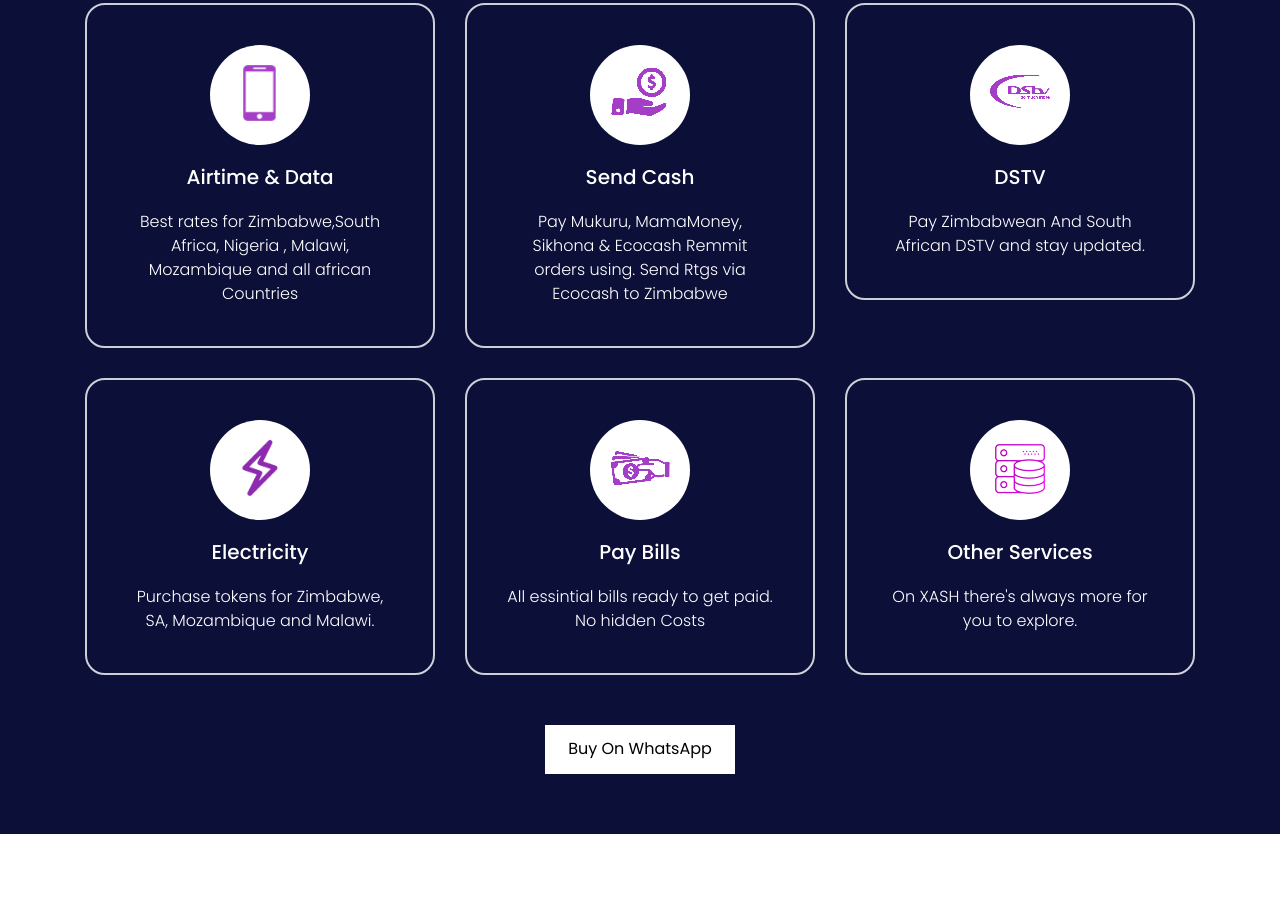
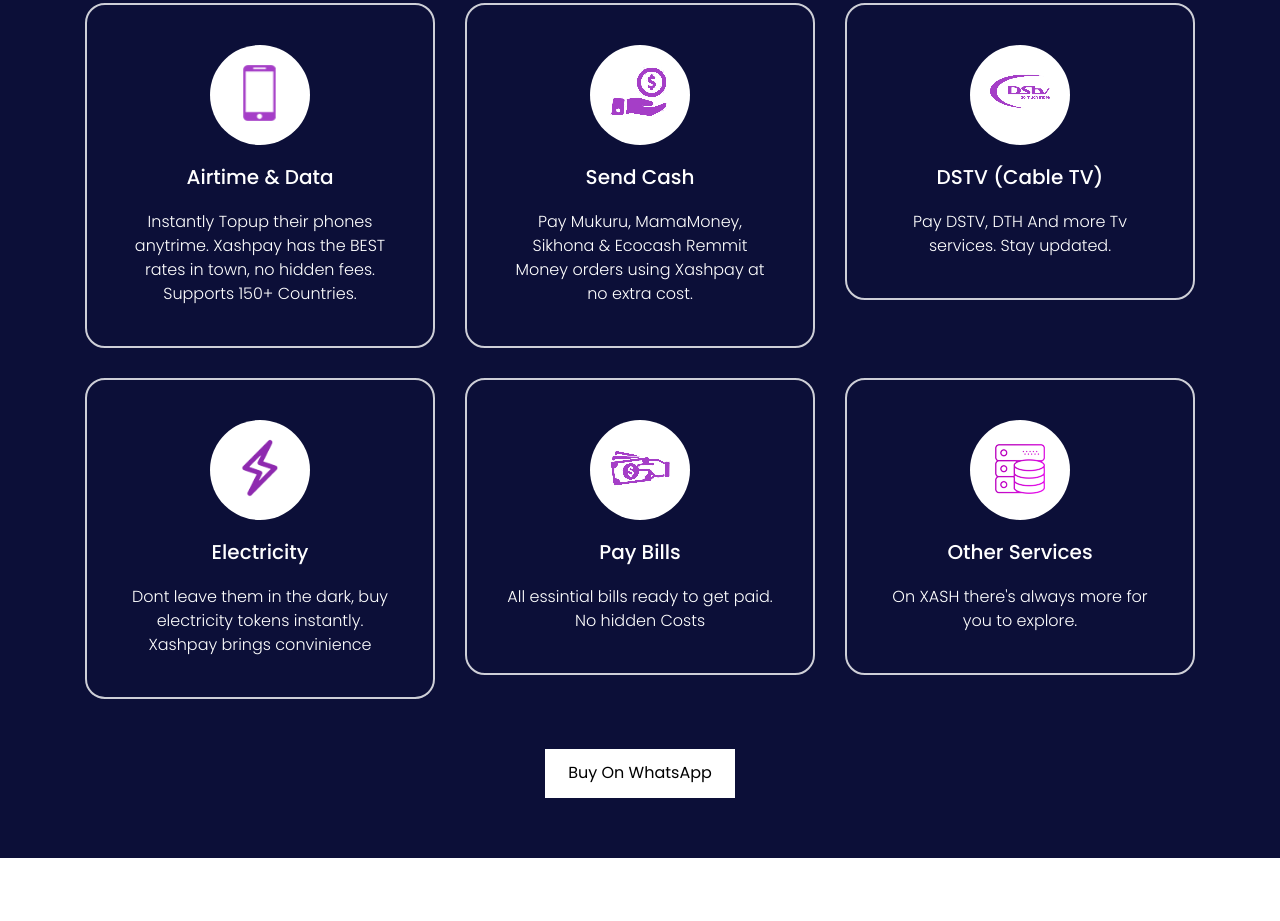
Before and after one commit to Bionic01/XashPay, a plain HTML site: page index.html in a window 1280 px wide. Shown: the part 1846-2767 px from the top of the page. Drawn offline with nearby package versions, Linux system fonts and the light colour scheme.

Commit message:
Update index.html

```diff
--- a/index.html
+++ b/index.html
@@ -146,28 +146,28 @@
                   <div class="Services-box">
                      <i><img src="images/service1.png" alt="#" /></i>
                      <h3> Airtime & Data</h3>
-                     <p>Best rates for Zimbabwe,South Africa, Nigeria , Malawi, Mozambique and all african Countries</p>
+                     <p>Instantly Topup their phones anytrime. Xashpay has the BEST rates in town, no hidden fees. Supports 150+ Countries. </p>
                   </div>
                </div>
                <div class="col-xl-4 col-lg-4 col-md-4 col-sm-12">
                   <div class="Services-box">
                      <i><img src="images/service2.png" alt="#" /></i>
                      <h3>Send Cash</h3>
-                     <p>Pay Mukuru, MamaMoney, Sikhona & Ecocash Remmit orders using. Send Rtgs via Ecocash to Zimbabwe</p>
+                     <p>Pay Mukuru, MamaMoney, Sikhona & Ecocash Remmit Money orders using Xashpay at no extra cost.</p>
                   </div>
                </div>
                <div class="col-xl-4 col-lg-4 col-md-4 col-sm-12">
                   <div class="Services-box">
                      <i><img src="images/service3.png" alt="#" /></i>
-                     <h3>DSTV</h3>
-                     <p>Pay Zimbabwean And South African DSTV and stay updated.</p>
+                     <h3>DSTV (Cable TV)</h3>
+                     <p>Pay DSTV, DTH And more Tv services. Stay updated.</p>
                   </div>
                </div>
                <div class="col-xl-4 col-lg-4 col-md-4 col-sm-12">
                   <div class="Services-box">
                      <i><img src="images/service4.png" alt="#" /></i>
                      <h3>Electricity</h3>
-                     <p>Purchase tokens for Zimbabwe, SA, Mozambique and Malawi.</p>
+                     <p>Dont leave them in the dark, buy electricity tokens instantly. Xashpay brings convinience</p>
                   </div>
                </div>
                <div class="col-xl-4 col-lg-4 col-md-4 col-sm-12">
```
